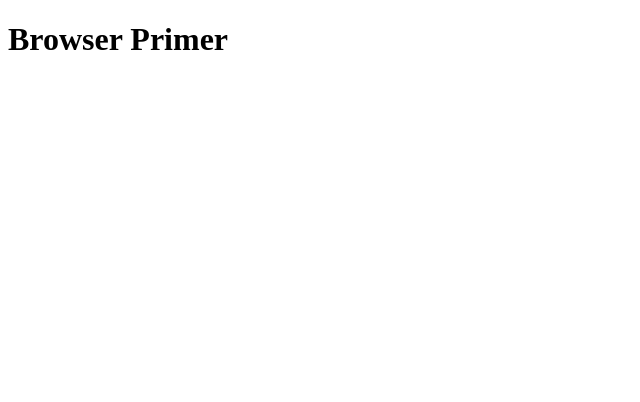
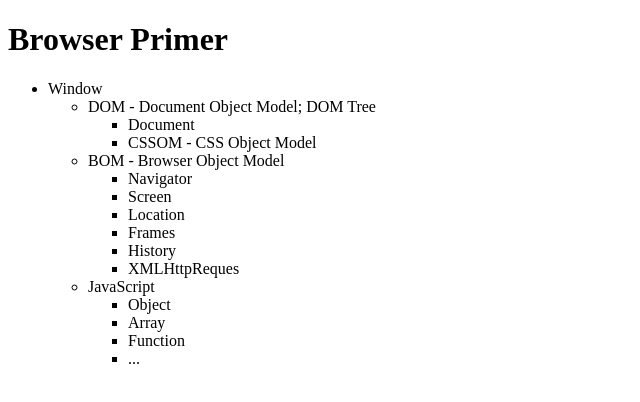
Before and after one commit to vl95ad15/js-browser, a website: page public/index.html in a window 1280 px wide. Shown: the whole page, without its empty margins (0-640 px from the left). Drawn offline with Linux system fonts and the light colour scheme.

Commit message:
Create browserTree list

```diff
--- a/src/index.js
+++ b/src/index.js
@@ -1,3 +1,4 @@
+/* eslint-disable import/prefer-default-export */
 const browserTree = {
   label: "Window",
   children: [
@@ -115,6 +116,82 @@ const nodesHierarchy = {
 function renderTree(tree) {
   const rootUlElement = document.createElement("ul");
 
+  const liWindow = document.createElement("li");
+  rootUlElement.append(liWindow);
+  liWindow.innerHTML = "Window";
+
+  const ulWindow = document.createElement("ul");
+  rootUlElement.append(ulWindow);
+
+  const liDOM = document.createElement("li");
+  ulWindow.append(liDOM);
+  liDOM.innerHTML = "DOM - Document Object Model; DOM Tree";
+
+  const ulDOM = document.createElement("ul");
+  ulWindow.append(ulDOM);
+
+  const liDocument = document.createElement("li");
+  ulDOM.append(liDocument);
+  liDocument.innerHTML = "Document";
+
+  const liCSSOM = document.createElement("li");
+  ulDOM.append(liCSSOM);
+  liCSSOM.innerHTML = "CSSOM - CSS Object Model";
+
+  const liBOM = document.createElement("li");
+  ulWindow.append(liBOM);
+  liBOM.innerHTML = "BOM - Browser Object Model";
+
+  const ulBOM = document.createElement("ul");
+  ulWindow.append(ulBOM);
+
+  const liNavigator = document.createElement("li");
+  ulBOM.append(liNavigator);
+  liNavigator.innerHTML = "Navigator";
+
+  const liScreen = document.createElement("li");
+  ulBOM.append(liScreen);
+  liScreen.innerHTML = "Screen";
+
+  const liLocation = document.createElement("li");
+  ulBOM.append(liLocation);
+  liLocation.innerHTML = "Location";
+
+  const liFrames = document.createElement("li");
+  ulBOM.append(liFrames);
+  liFrames.innerHTML = "Frames";
+
+  const liHistory = document.createElement("li");
+  ulBOM.append(liHistory);
+  liHistory.innerHTML = "History";
+
+  const liXML = document.createElement("li");
+  ulBOM.append(liXML);
+  liXML.innerHTML = "XMLHttpReques";
+
+  const liJavaScript = document.createElement("li");
+  ulWindow.append(liJavaScript);
+  liJavaScript.innerHTML = "JavaScript";
+
+  const ulJavaScript = document.createElement("ul");
+  ulWindow.append(ulJavaScript);
+
+  const liObject = document.createElement("li");
+  ulJavaScript.append(liObject);
+  liObject.innerHTML = "Object";
+
+  const liArray = document.createElement("li");
+  ulJavaScript.append(liArray);
+  liArray.innerHTML = "Array";
+
+  const liFunction = document.createElement("li");
+  ulJavaScript.append(liFunction);
+  liFunction.innerHTML = "Function";
+
+  const liEtc = document.createElement("li");
+  ulJavaScript.append(liEtc);
+  liEtc.innerHTML = "...";
+
   // convert tree into elements
 
   return rootUlElement;
@@ -122,9 +199,9 @@ function renderTree(tree) {
 
 export function renderPage() {
   const browserTreeList = renderTree(browserTree);
-  const nodesHierarchyList = renderTree(nodesHierarchy);
+  // const nodesHierarchyList = renderTree(nodesHierarchy);
 
   const rootDiv = document.getElementById("root");
   rootDiv.append(browserTreeList);
-  rootDiv.append(nodesHierarchyList);
+ //  rootDiv.append(nodesHierarchyList);
 }
```
Also changed, not shown: public/index.html (+2 -0 lines).
